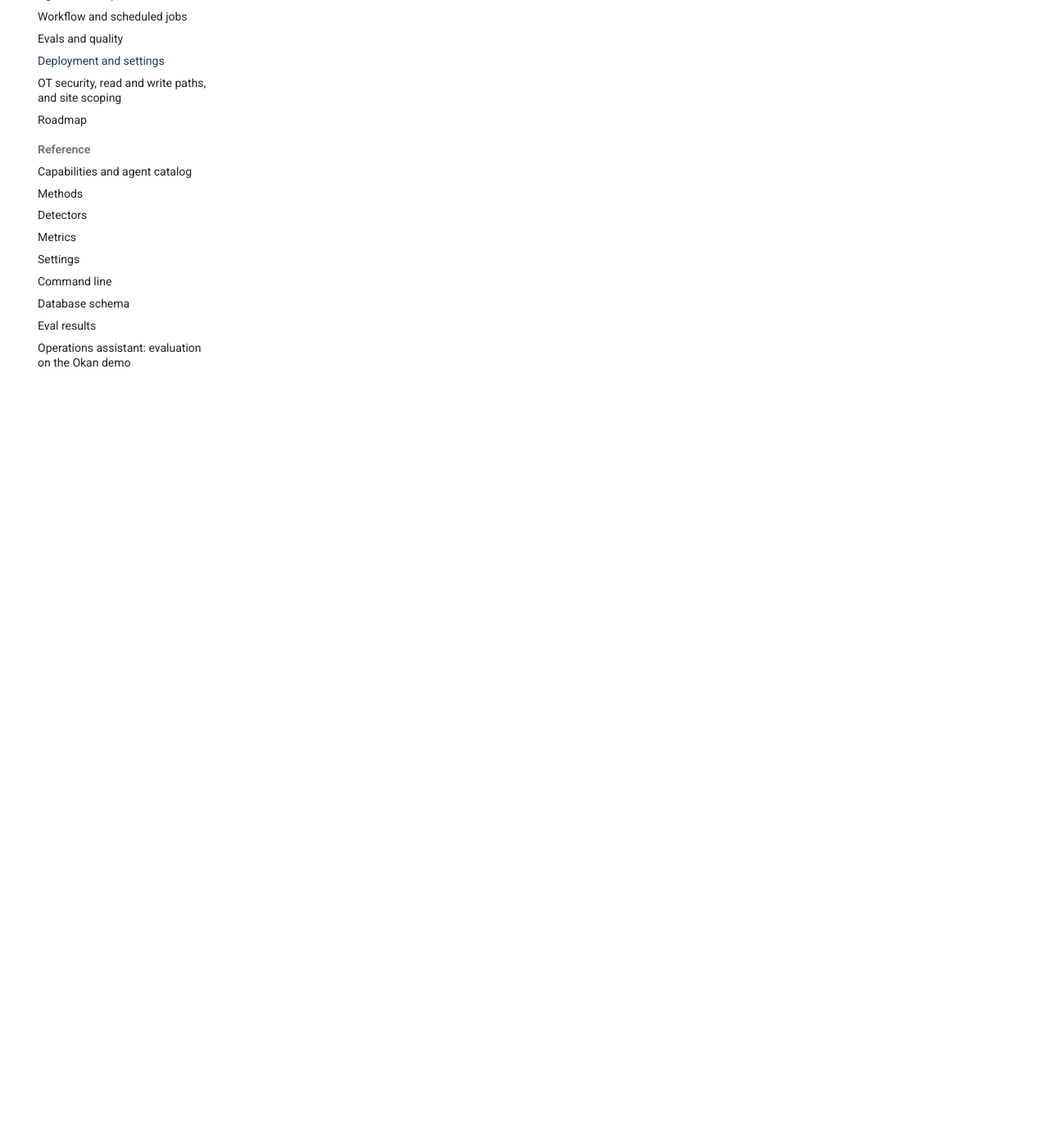
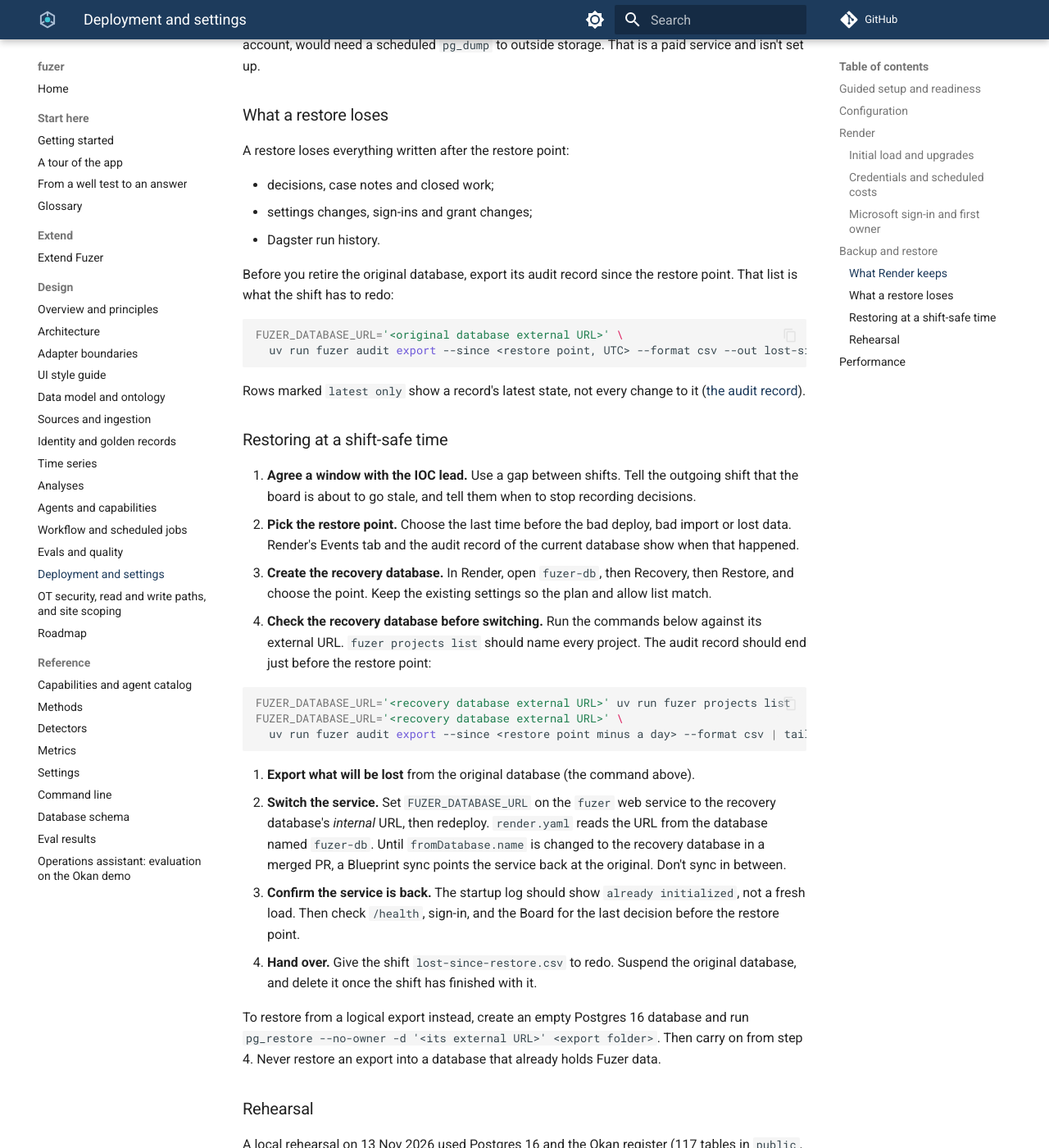
Before and after one commit to areed145/fuzer, an MkDocs documentation site: the page built from docs/deployment.md, in a window 1280 px wide and 1400 px high, scrolled down 6551 px. Shown: the whole window at 82% size. Built offline with MkDocs 1.6.1 and Material for MkDocs 9.7.7, drawn with Linux system fonts in a browser that asks for light colours; comment, search, counter and statistics services are not loaded; some of the changed text lies outside the part shown.

Commit message:
Backup and restore runbook with a recorded rehearsal (R.4c) (#898)
What Render keeps for fuzer-db and the disk, a shift-safe restore procedure,
and what a restore loses, listed from the original's audit record.


Claude-Session: https://claude.ai/code/session_01LEmc6QzXHGk7KcbuECEikY

Co-authored-by: Claude <noreply@anthropic.com>

````diff
--- a/docs/deployment.md
+++ b/docs/deployment.md
@@ -230,6 +230,76 @@ Repository changes, opening a PR and merging do not themselves verify a live Ren
 deployment. Before sharing a deployed revision, verify fresh-session login and approval,
 owner administration, desktop/mobile Okan navigation, and rejected unauthorized writes.
 
+## Backup and restore
+
+Everything a shift would miss lives in `fuzer-db`:
+
+- every project's schema (`public` for the first project, `proj_<name>` for the others), with its register, cases, work, decisions and readings;
+- the shared `fuzer` schema, with accounts, grants, settings and access events;
+- the `dagster` schema, with run history and schedules.
+
+The persistent disk holds only Dagster run output, which is pruned after 14 days. The synthetic exports come with the image. So a recovery is a database recovery.
+
+### What Render keeps
+
+| What | Kept | How it is restored |
+|---|---|---|
+| Point-in-time recovery of `fuzer-db` | Last 3 days on a Hobby workspace, 7 on Pro or higher. None on the Free database plan. | Render creates a **new** database as it was at a time you pick, at least 10 minutes ago. The original is left as it is. |
+| Logical exports of `fuzer-db` | 7 days. Made on demand from the database's Recovery page, never automatically. | `pg_restore` into an **empty** database. |
+| Persistent disk snapshots | Daily, kept 7 days. | Whole-disk restore from the service's Disk page. It is not needed for Fuzer data. |
+
+Nothing is copied off Render. A copy older than 7 days, or one that survives losing the Render account, would need a scheduled `pg_dump` to outside storage. That is a paid service and isn't set up.
+
+### What a restore loses
+
+A restore loses everything written after the restore point:
+
+- decisions, case notes and closed work;
+- settings changes, sign-ins and grant changes;
+- Dagster run history.
+
+Before you retire the original database, export its audit record since the restore point. That list is what the shift has to redo:
+
+```bash
+FUZER_DATABASE_URL='<original database external URL>' \
+  uv run fuzer audit export --since <restore point, UTC> --format csv --out lost-since-restore.csv
+```
+
+Rows marked `latest only` show a record's latest state, not every change to it ([the audit record](ot-security.md)).
+
+### Restoring at a shift-safe time
+
+1. **Agree a window with the IOC lead.** Use a gap between shifts. Tell the outgoing shift that the board is about to go stale, and tell them when to stop recording decisions.
+2. **Pick the restore point.** Choose the last time before the bad deploy, bad import or lost data. Render's Events tab and the audit record of the current database show when that happened.
+3. **Create the recovery database.** In Render, open `fuzer-db`, then Recovery, then Restore, and choose the point. Keep the existing settings so the plan and allow list match.
+4. **Check the recovery database before switching.** Run the commands below against its external URL. `fuzer projects list` should name every project. The audit record should end just before the restore point:
+
+   ```bash
+   FUZER_DATABASE_URL='<recovery database external URL>' uv run fuzer projects list
+   FUZER_DATABASE_URL='<recovery database external URL>' \
+     uv run fuzer audit export --since <restore point minus a day> --format csv | tail -5
+   ```
+
+5. **Export what will be lost** from the original database (the command above).
+6. **Switch the service.** Set `FUZER_DATABASE_URL` on the `fuzer` web service to the recovery database's *internal* URL, then redeploy. `render.yaml` reads the URL from the database named `fuzer-db`. Until `fromDatabase.name` is changed to the recovery database in a merged PR, a Blueprint sync points the service back at the original. Don't sync in between.
+7. **Confirm the service is back.** The startup log should show `already initialized`, not a fresh load. Then check `/health`, sign-in, and the Board for the last decision before the restore point.
+8. **Hand over.** Give the shift `lost-since-restore.csv` to redo. Suspend the original database, and delete it once the shift has finished with it.
+
+To restore from a logical export instead, create an empty Postgres 16 database and run `pg_restore --no-owner -d '<its external URL>' <export folder>`. Then carry on from step 4. Never restore an export into a database that already holds Fuzer data.
+
+### Rehearsal
+
+A local rehearsal on 13 Nov 2026 used Postgres 16 and the Okan register (117 tables in `public`, 286,126 rows):
+
+1. Recorded a settings change as `user:ioc-lead`.
+2. Took a `pg_dump -Fd` backup (5.2 MB, under a second).
+3. Recorded a second change.
+4. Restored into an empty database with `pg_restore --no-owner` (about a second).
+
+Row counts in `public` matched. The restored `fuzer` schema had every row from before the backup and none from after it. On the restored database, `fuzer audit export` showed the first change and not the second. On the original, the same export over the window since the backup listed exactly the second change, which is the one a restore would lose. `fuzer projects list` worked on the restored database.
+
+A rehearsal of point-in-time recovery on Render itself hasn't been run. The recovery database is billed while it exists.
+
 ## Performance
 
 Okan is the only supported synthetic project and test fixture. Use
````
